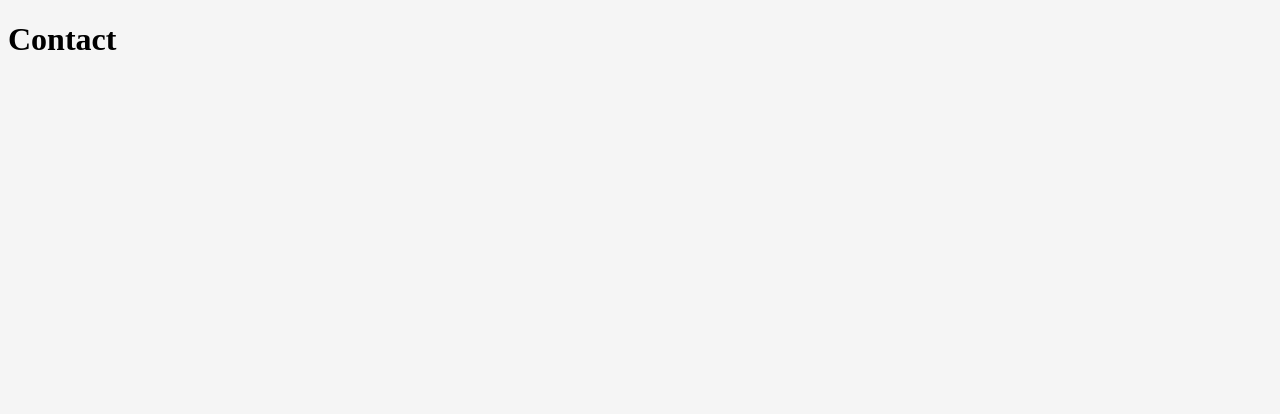
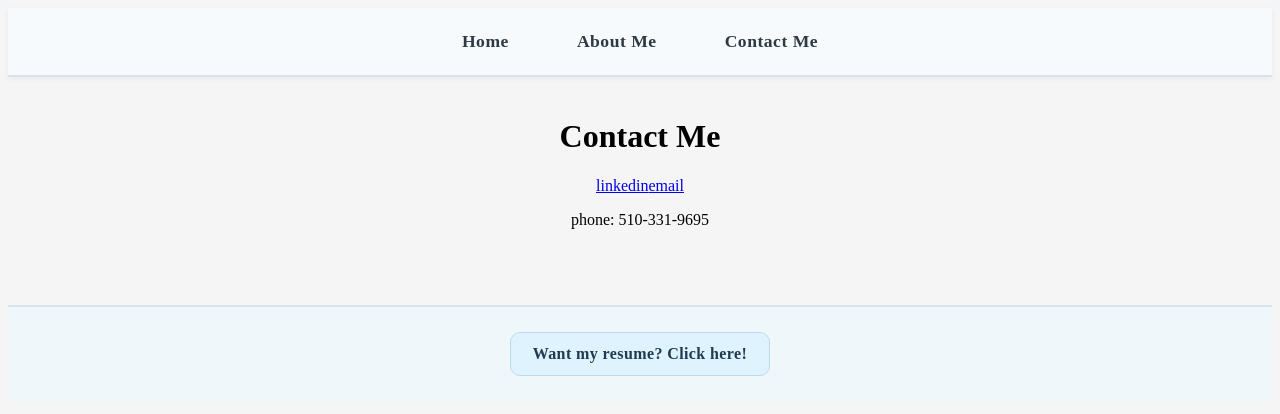
Before and after one commit to Spiderasasen/Semaj-Clark-Portfolio, a React app in the folder portfolio/: page /contact in a window 1280 px wide. Shown: the top 414 px of the page. Built offline with nearby package versions, Linux system fonts and the light colour scheme; the HTML template or start-up script is replaced by a standard one.

Commit message:
got the data to show

```diff
--- /dev/null
+++ b/portfolio/src/components/Link_Card.jsx
@@ -0,0 +1,24 @@
+function Link_Card({name, link}) {
+    if (name !== "email" && name !== "phone"){
+        return(
+            <a href={link} target={"_blank"}>
+                {name}
+            </a>
+        )
+    }
+    else if (name === "email") {
+        return(
+            <a href={"mailto:" + link}>
+                {name}
+            </a>
+        )
+    }
+    else if (name === "phone") {
+        return(
+            <p>
+                {name}: {link}
+            </p>
+        )
+    }
+}
+export default Link_Card;
--- /dev/null
+++ b/portfolio/src/data/links.json
@@ -0,0 +1,17 @@
+[
+  {
+    "id": 1,
+    "name": "linkedin",
+    "link": "https://www.linkedin.com/in/semaj-clark-a2572532a/"
+  },
+  {
+    "id": 2,
+    "name": "email",
+    "link": "sclark39@elon.edu"
+  },
+  {
+    "id": 3,
+    "name": "phone",
+    "link": "510-331-9695"
+  }
+]
--- a/portfolio/src/pages/Contact.jsx
+++ b/portfolio/src/pages/Contact.jsx
@@ -1,10 +1,29 @@
 import Header from "../components/Header.jsx";
 import Footer from "../components/Footer.jsx";
 import "../styles/main.css";
+import links from "../data/links.json"
+import Link_Card from "../components/Link_Card.jsx";
 
 function Contact(){
     return(
-        <h1>Contact</h1>
+        <>
+            <div>
+                <Header/>
+            </div>
+
+            <main>
+                <h1>Contact Me</h1>
+                <div className={"Links_container"}>
+                    {links.map((link) => (
+                        <Link_Card key={link.id} name={link.name} link={link.link}/>
+                    ))}
+                </div>
+            </main>
+
+            <div>
+                <Footer/>
+            </div>
+        </>
     )
 }
 export default Contact;
```
